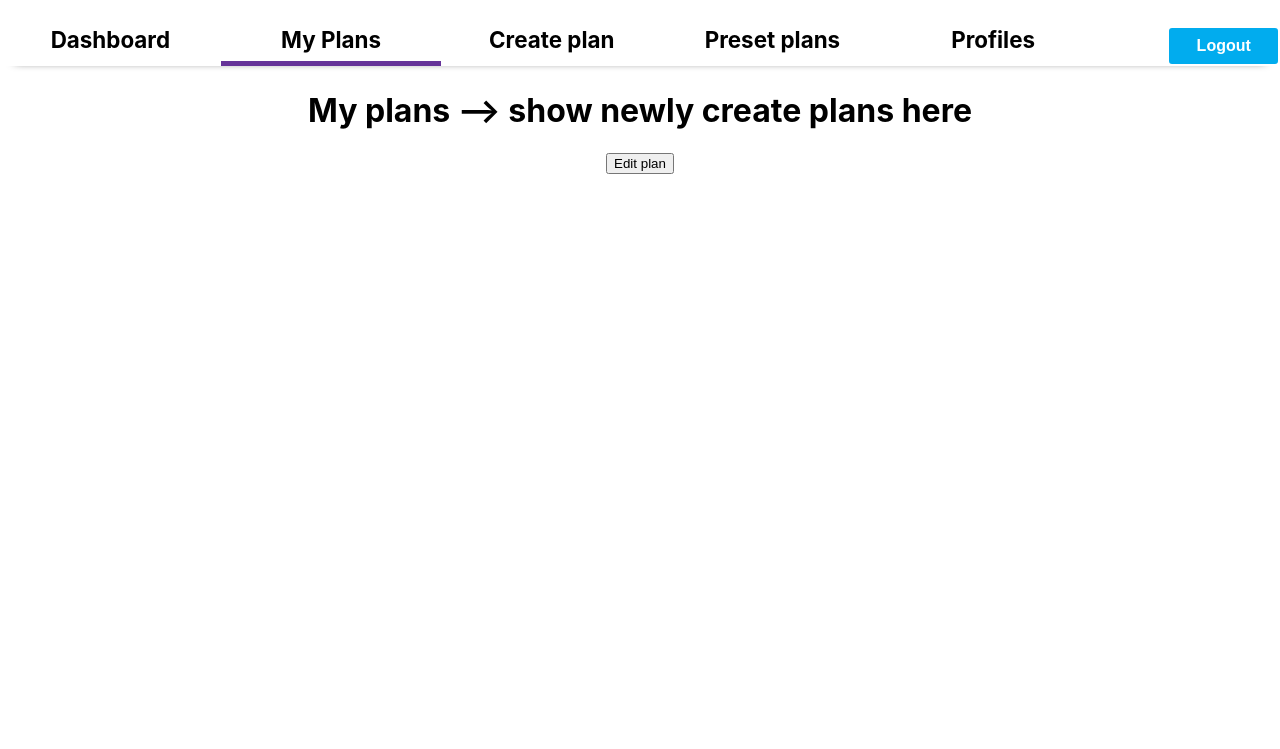
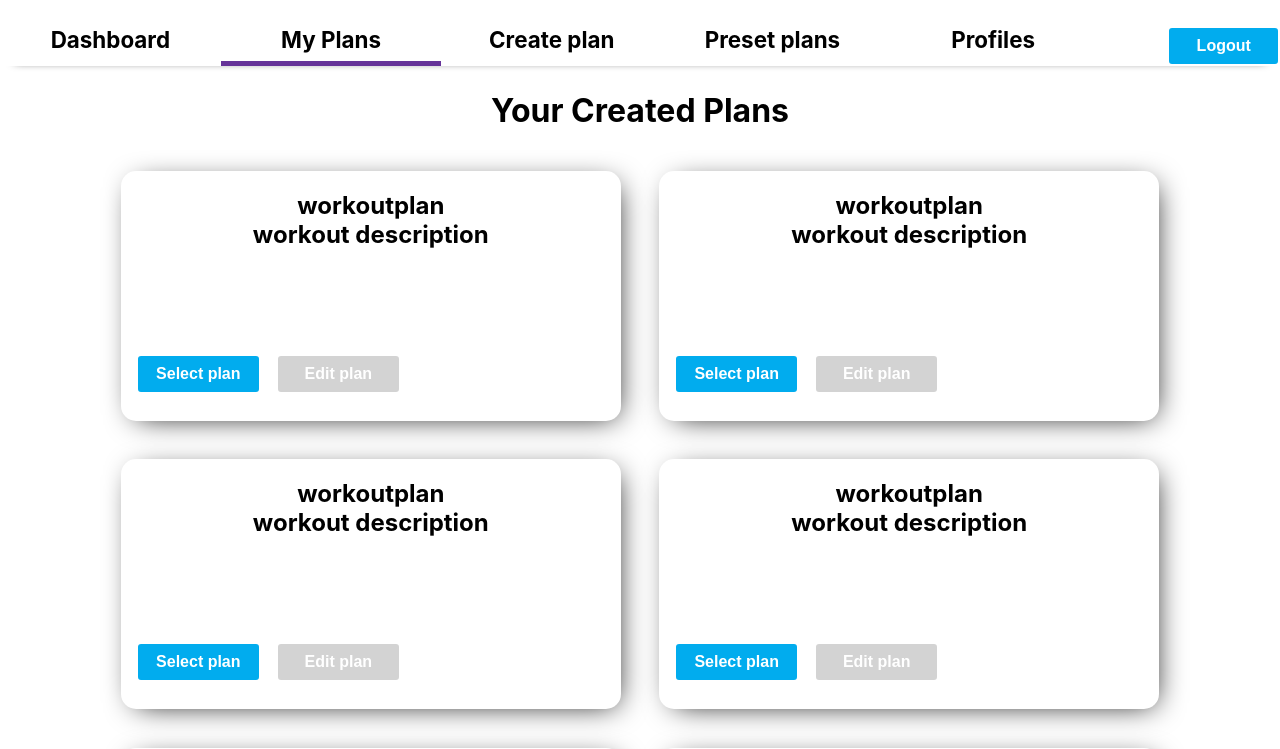
Before and after one commit to weightlifting-journal-13/frontend, a React (Create React App) app in the folder weightlifting/: page /MyPlans in a window 1280 px wide. Shown: the top 749 px of the page. Built offline with nearby package versions, Linux system fonts and the light colour scheme; sample sign-in values are in the browser's storage.

Commit message:
broke out editworkoutPlan function to child card component and styled MyPlans cards

```diff
--- a/weightlifting/src/StyledComponents/StyledComponents.js
+++ b/weightlifting/src/StyledComponents/StyledComponents.js
@@ -62,7 +62,10 @@ export const ButtonStyle = styled.button`
     background: #5ccc6e;
     color: #FFF;
     margin-top: 3%;
+
+
 `
+
 export const AddButton = styled.button`
     width: 25%;
     height: 50px;
@@ -182,9 +185,24 @@ export const LogoutButton = styled.button`
     border: none;
     font-size: 1rem;
     font-weight: bold;
-    background: #01acee;
+    background: ${props => props.editStyle ? "lightGrey" : "#01acee"};
     color: #FFF;
     margin-left: 5%;
+    border: 2px solid #FFF;
+
+`
+
+export const EditButton = styled.button`
+    width: 25%;
+    height: 40px;
+    margin: 0;
+    border-radius: 5px;
+    border: none;
+    font-size: 1rem;
+    font-weight: bold;
+    background: ${props => props.selectStyle ? "#01acee" : "lightGrey"};
+    color: #FFF;
+    margin-left: 3%;
     border: 2px solid #FFF;
 
 `
@@ -233,3 +251,11 @@ export const LoginTextInput = styled.input`
     padding: 0 2%;
     border: 2px solid lightgrey;
 `
+export const Card = styled.div`
+  display: inline-block;
+  height: 250px;
+  width: 500px;
+  margin: 1.5%;
+  border-radius: 15px;
+  box-shadow: 5px 5px 30px -10px;
+`
--- /dev/null
+++ b/weightlifting/src/components/MyPlanCard.js
@@ -0,0 +1,31 @@
+import React from 'react';
+import { Card } from '../StyledComponents/StyledComponents';
+import { EditButton } from '../StyledComponents/StyledComponents';
+import styled from 'styled-components';
+
+const MyPlanCard = (props) => {
+
+  const editWorkoutPlan = (event) => {
+    event.preventDefault();
+
+    props.history.push(`/EditPlan/id`)
+}
+
+  return(
+    <Card>
+      <div style={{ display: "flex", flexDirection: "column", alignContent: "space-evenly"}}>
+        <h2 key={props.id}>
+        workoutplan <br></br>
+        workout description
+        </h2>
+
+        <div style={{ display: "flex", justifyContent: "flex-start", position: "relative", bottom: "-85px"}}>
+          <EditButton selectStyle onClick={editWorkoutPlan}>Select plan</EditButton>
+          <EditButton onClick={editWorkoutPlan}>Edit plan</EditButton>
+        </div>
+      </div>
+    </Card>
+  )
+}
+
+export default MyPlanCard;
--- a/weightlifting/src/components/MyPlans.js
+++ b/weightlifting/src/components/MyPlans.js
@@ -1,8 +1,13 @@
-import React from 'react';
+import React, { useState } from 'react';
 import Navigation from './Navigation';
+import { LogoutButton } from '../StyledComponents/StyledComponents';
+import MyPlanCard from './MyPlanCard';
+import { data } from '../data';
 
 
 const MyPlans = (props) => {
+
+    const [bodyPart, setBodyPart] = useState(data)
 
     const editWorkoutPlan = (event) => {
         event.preventDefault();
@@ -12,10 +17,17 @@ const MyPlans = (props) => {
 
     return (
         <div>
-            <h1>My plans --> show newly create plans here</h1>
-            <button onClick={editWorkoutPlan}>Edit plan</button>
+            <h1> Your Created Plans</h1>
+            {bodyPart.map((obj, index) => (
+              <MyPlanCard
+                key={index}
+                bodypart={obj.bodypart}
+              />
+            ))}
         </div>
     );
+
+
 }
 
 export default MyPlans;
--- a/weightlifting/src/components/PlanCard.js
+++ b/weightlifting/src/components/PlanCard.js
@@ -1,14 +1,5 @@
-import React, { UseState, UseEffect } from 'react';
-import styled from 'styled-components';
-
-const Card = styled.div`
-  display: inline-block;
-  height: 200px;
-  width: 500px;
-  margin: 2%;
-  border-radius: 15px;
-  box-shadow: 5px 5px 30px -10px;
-`
+import React from 'react';
+import { Card } from '../StyledComponents/StyledComponents';
 
 const PlanCard = (props) => {
   return(
```
